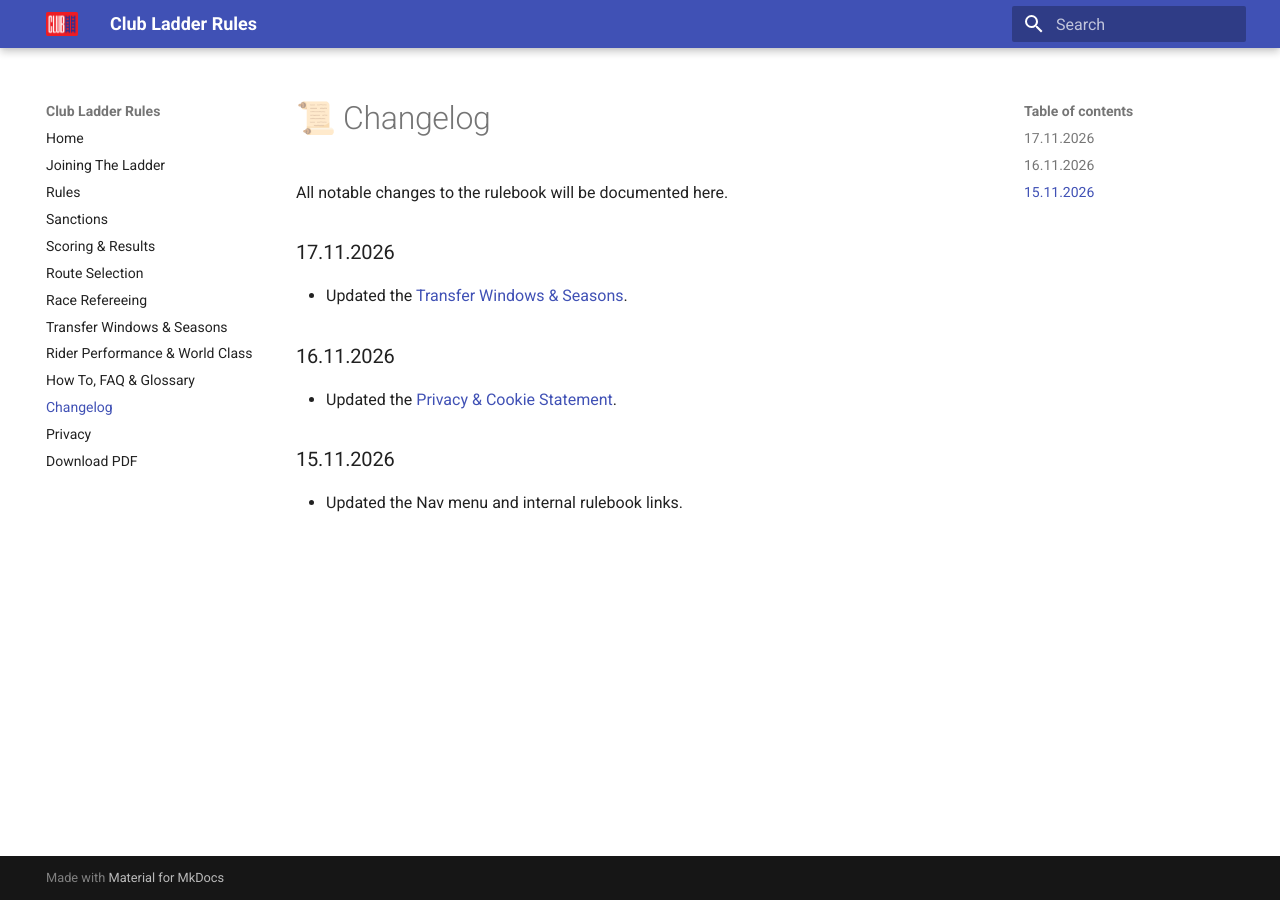
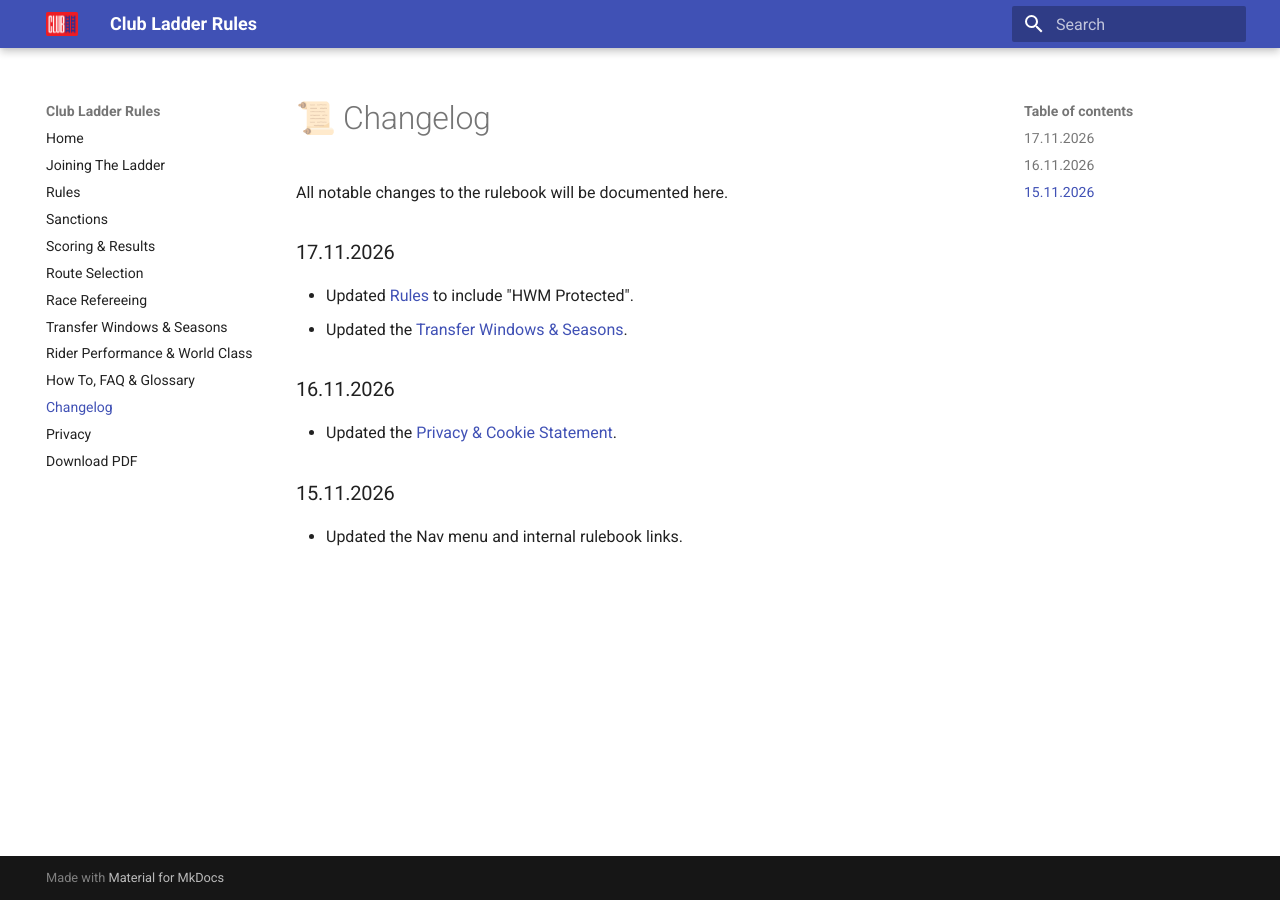
Before and after one commit to gazhay/rules-clubladder, an MkDocs documentation site: the page built from docs/changelog.md, in a window 1280 px wide. Built offline with MkDocs 1.6.1 and Material for MkDocs 9.7.7, drawn with Linux system fonts in a browser that asks for light colours.

Commit message:
Update changelog.md

```diff
--- a/docs/changelog.md
+++ b/docs/changelog.md
@@ -3,6 +3,7 @@
 All notable changes to the rulebook will be documented here.
 
 ### 17.11.2026
+* Updated [Rules](https://gazhay.github.io/rules-clubladder/rules/#2-team-composition-roster-management) to include "HWM Protected".
 * Updated the [Transfer Windows & Seasons](https://gazhay.github.io/rules-clubladder/transfer/).
 
 ### 16.11.2026
```
